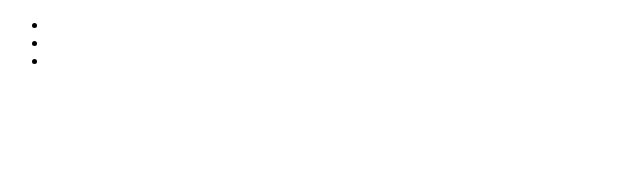
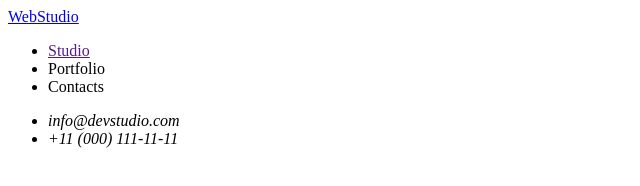
Before and after one commit to OleksiySt/goit-markup-hw-01, a plain HTML site: page index.html in a window 1280 px wide. Shown: the whole page, without its empty margins (0-640 px from the left). Drawn offline with Linux system fonts and the light colour scheme.

Commit message:
add markup header

```diff
--- a/index.html
+++ b/index.html
@@ -8,13 +8,19 @@
   <body>
     <header>
       <nav>
-        <a href=""></a>
+        <a href="./index.html">WebStudio</a>
         <ul>
-          <li><a href=""></a></li>
-          <li><a href=""></a></li>
-          <li><a href=""></a></li>
+          <li><a href="">Studio</a></li>
+          <li><a href=""></a>Portfolio</li>
+          <li><a href=""></a>Contacts</li>
         </ul>
       </nav>
+      <address>
+        <ul>
+          <li><a href="mailto:info@devstudio.com"></a>info@devstudio.com</li>
+          <li><a href="tel:+110001111111"></a>+11 (000) 111-11-11</li>
+        </ul>
+      </address>
     </header>
   </body>
 </html>
```
Also changed, not shown: .prettierrc.json (added).
